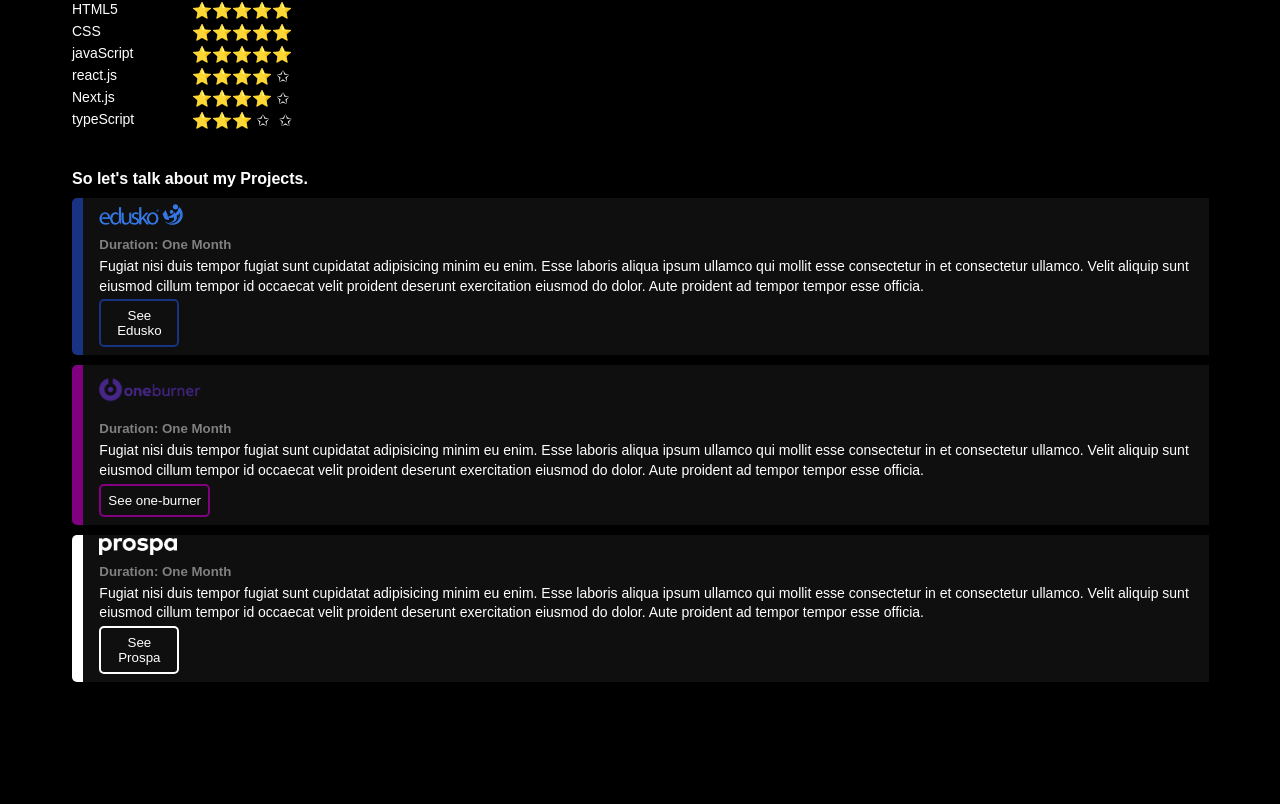
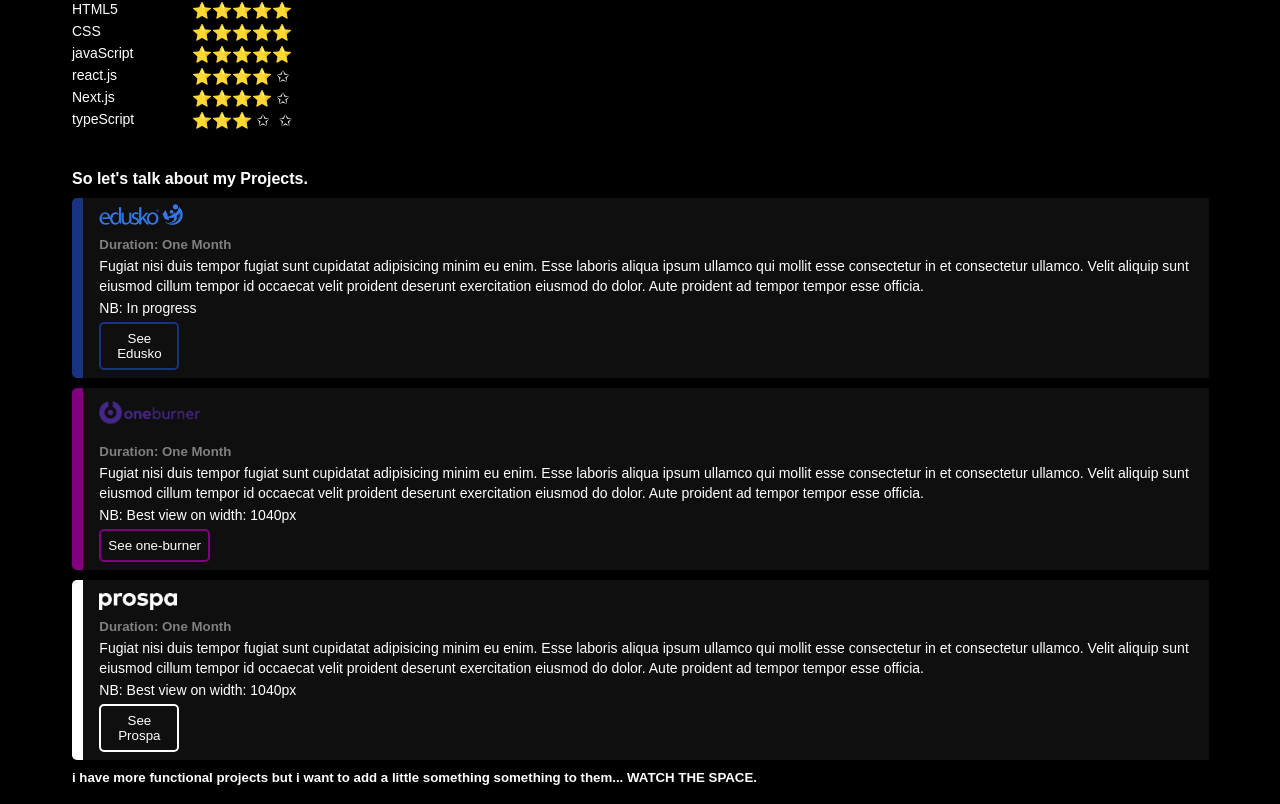
Before and after one commit to eakinloose/aet, a React (Create React App) app: page / in a window 1280 px wide. Shown: the part 376-1180 px from the top of the page. Before the commit the page ends 1087 px from the top, so only its background shows below. Built offline with nearby package versions, Linux system fonts and the light colour scheme.

Commit message:
projects refactored

```diff
--- a/src/components/Projects/Projects.js
+++ b/src/components/Projects/Projects.js
@@ -19,6 +19,7 @@ const Projects = () => {
                   eiusmod cillum tempor id occaecat velit proident deserunt
                   exercitation eiusmod do dolor. Aute proident ad tempor tempor
                   esse officia.
+                  <p>NB: In progress</p>
                </p>
                <button>See Edusko</button>
             </div>
@@ -34,8 +35,9 @@ const Projects = () => {
                   eiusmod cillum tempor id occaecat velit proident deserunt
                   exercitation eiusmod do dolor. Aute proident ad tempor tempor
                   esse officia.
+                  <p>NB: Best view on width: 1040px</p>
                </p>
-               <button>See one-burner</button>
+               <button><a href="https://nuelzone-burner.netlify.app">See one-burner</a></button>
             </div>
          </div>
          <div className="prosperwrapper">
@@ -49,10 +51,12 @@ const Projects = () => {
                   eiusmod cillum tempor id occaecat velit proident deserunt
                   exercitation eiusmod do dolor. Aute proident ad tempor tempor
                   esse officia.
+                  <p>NB: Best view on width: 1040px</p>
                </p>
-               <button>See Prospa</button>
+               <button><a href="https://nuelzprospa.netlify.app">See Prospa</a></button>
             </div>
          </div>
+         <h5>i have more functional projects but i want to add a little something something to them... WATCH THE SPACE.</h5>
       </Wrapper>
    );
 };
--- a/src/components/Projects/Projects.styles.js
+++ b/src/components/Projects/Projects.styles.js
@@ -93,6 +93,7 @@ export const Wrapper = styled.div`
 
       img {
          height: 17px;
+         margin: 10px 0 0;
       }
       button {
          border: 2px solid white;
```
